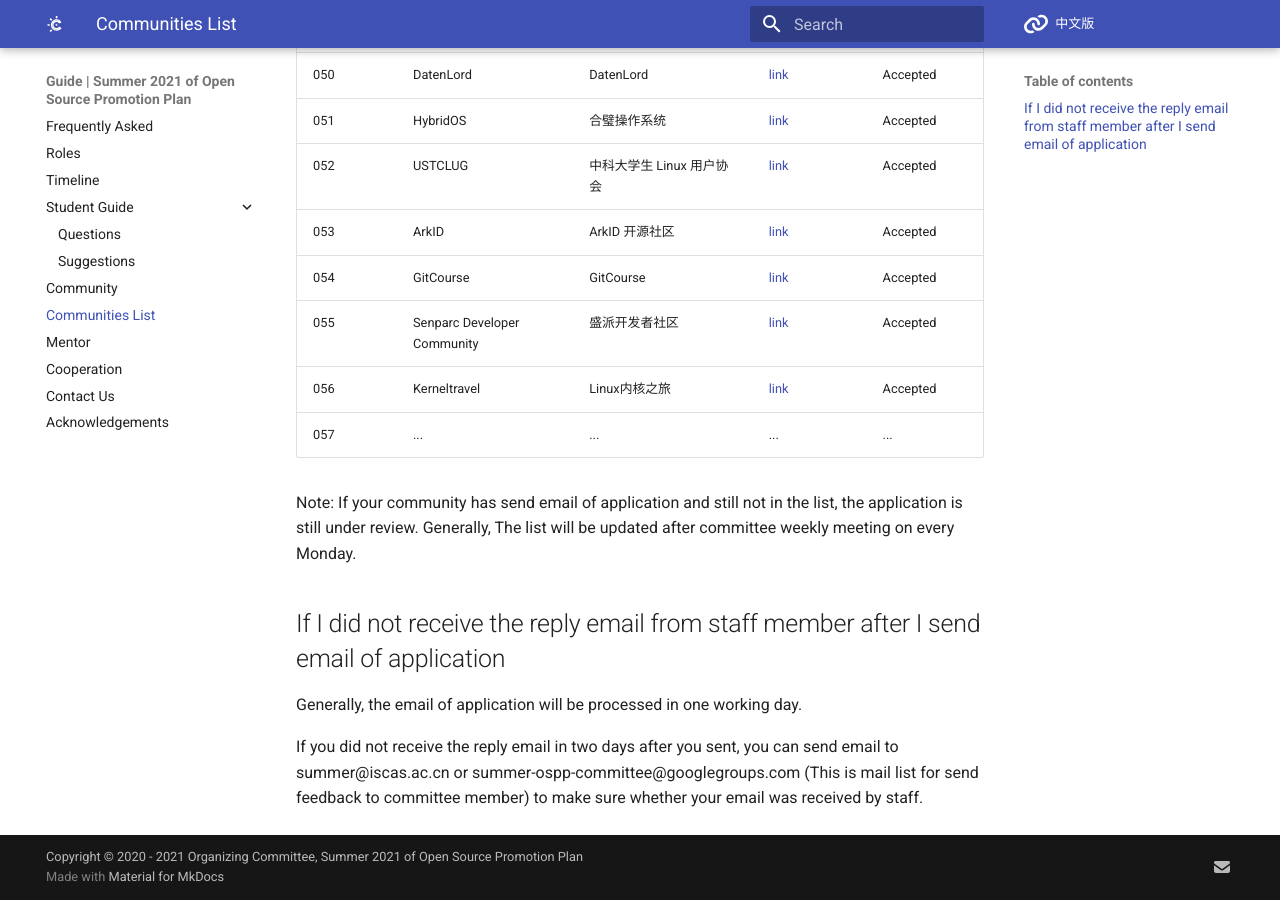
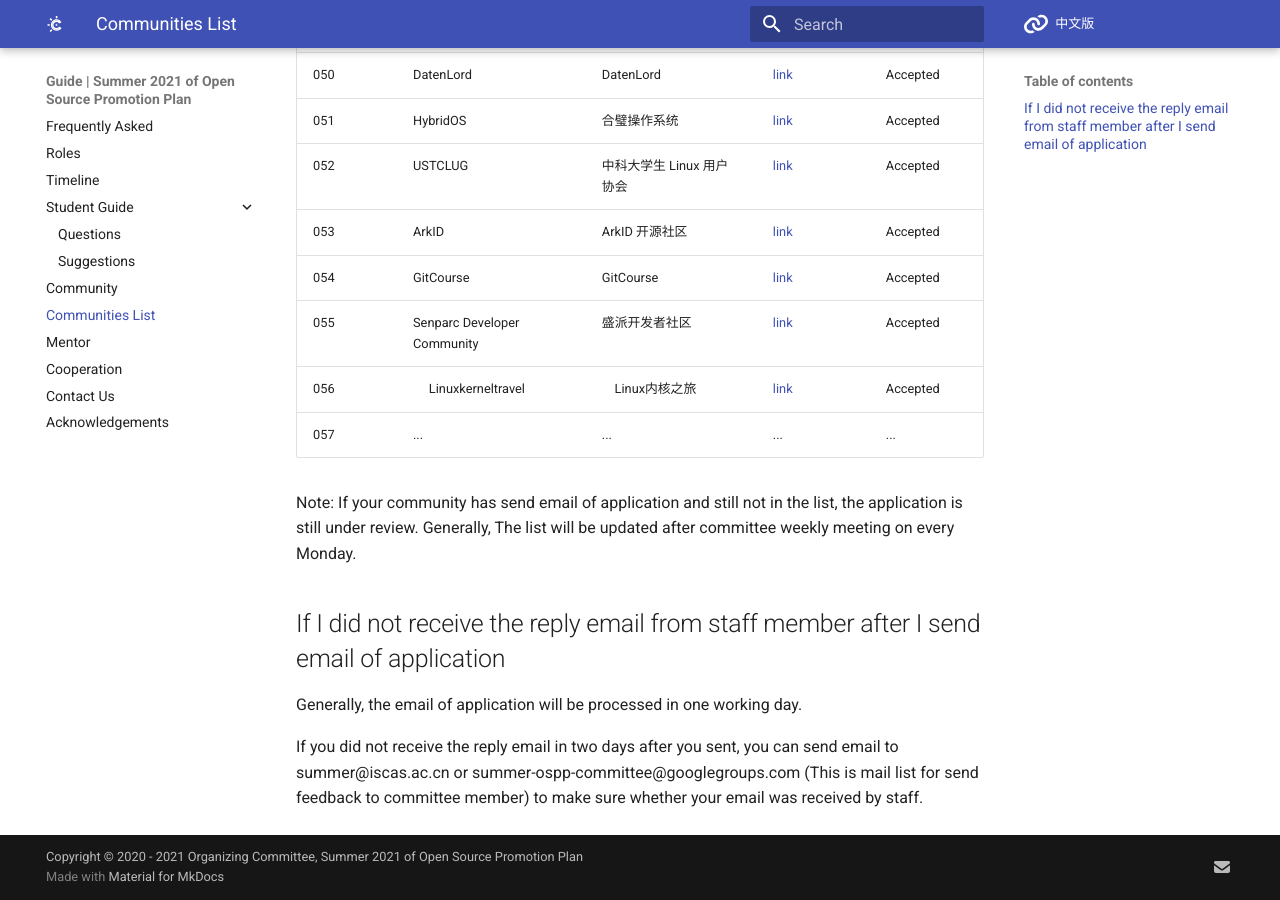
Before and after one commit to summer-ospp/help-en, an MkDocs documentation site: the page built from docs/communities-list.md, in a window 1280 px wide and 900 px high, scrolled down 2750 px. Built offline with MkDocs 1.6.1 and Material for MkDocs 9.7.7, drawn with Linux system fonts in a browser that asks for light colours; comment, search, counter and statistics services are not loaded.

Commit message:
Update communities-list.md

```diff
--- a/docs/communities-list.md
+++ b/docs/communities-list.md
@@ -61,7 +61,7 @@ Before the deadline (May 20th, 2021) of application for community, this list wil
 | 053  | ArkID               | ArkID 开源社区                | [link]( https://www.longguikeji.com/product/arkid   )            | Accepted    |
 | 054  | GitCourse               | GitCourse                | [link]( http://gitcourse-io.kfcoding.com/   )                     | Accepted    |
 | 055  | Senparc Developer Community          |     盛派开发者社区             | [link]( https://dev.senparc.com/)            | Accepted    |
-| 056  | Kerneltravel         |     Linux内核之旅                        | [link]( http://kerneltravel.net/ )                  | Accepted    |
+| 056  |      Linuxkerneltravel       |     Linux内核之旅            | [link]( http://kerneltravel.net/ )              | Accepted    |
 | 057  | ...               | ...                | ...         | ...                   |
 
 
```
